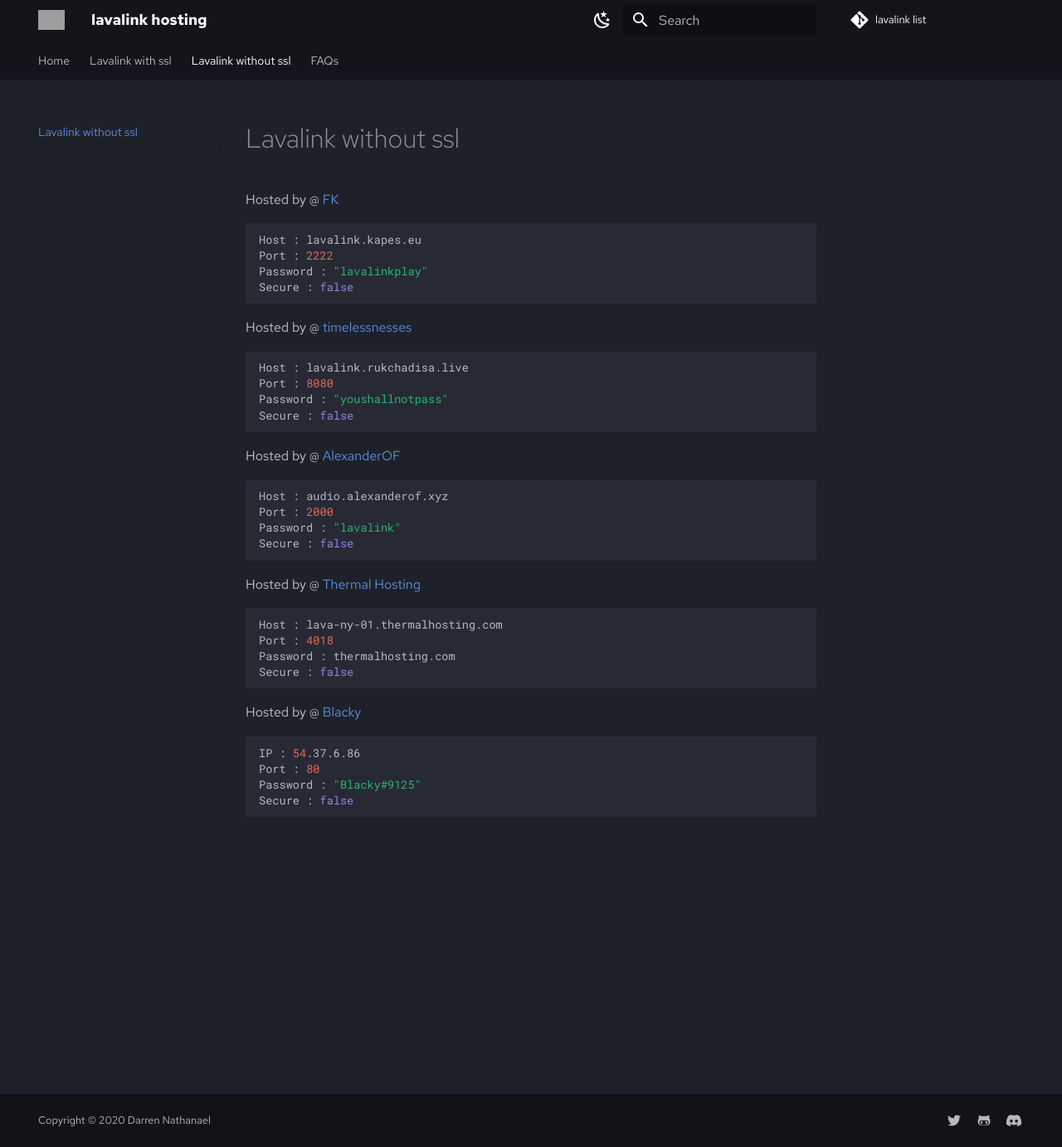
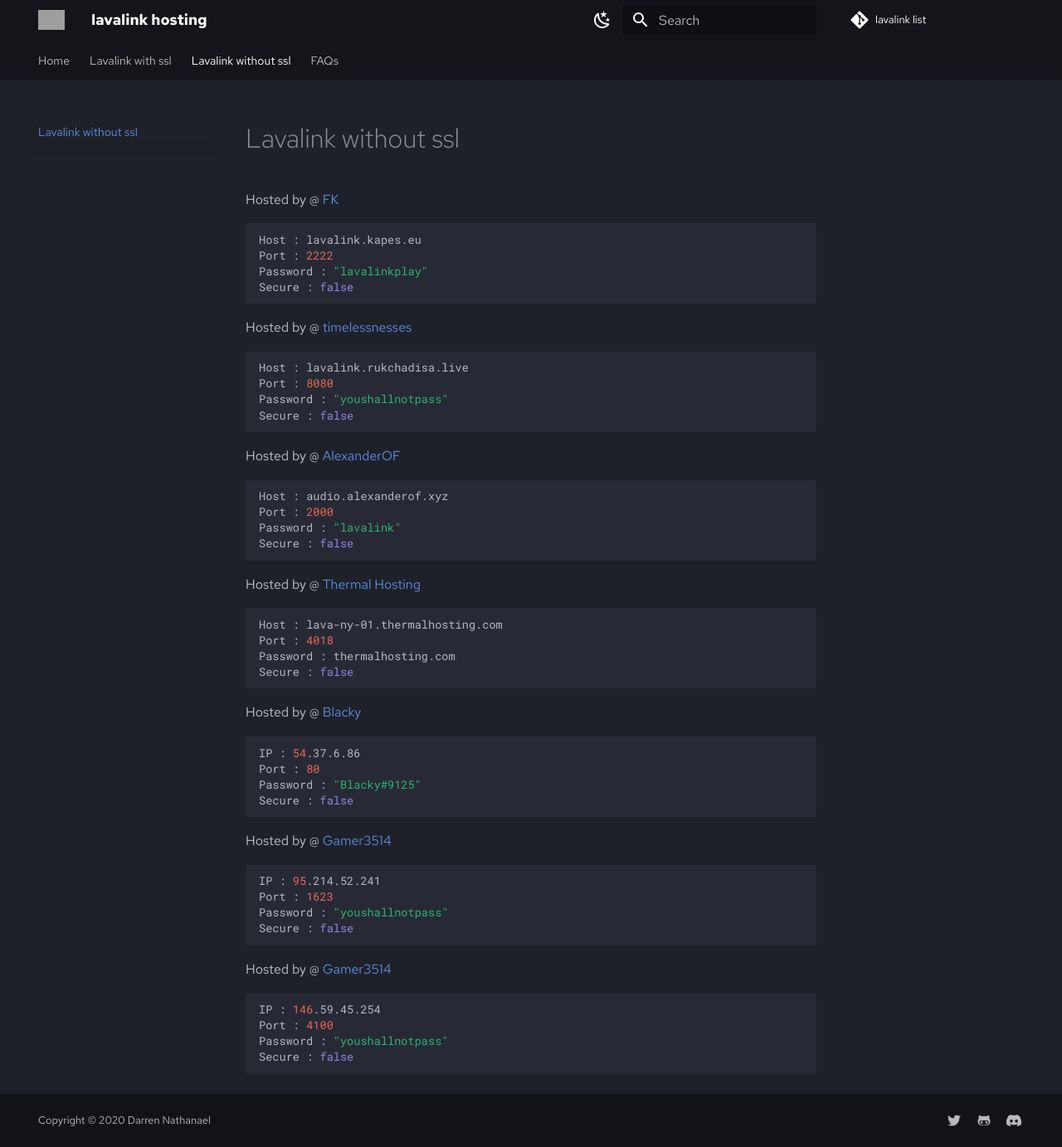
Before and after one commit to DarrenOfficial/lavalink-list, an MkDocs documentation site: the page built from docs/NoSSL/lavalink-without-ssl.md, in a window 1280 px wide and 1383 px high. Shown: the whole window at 83% size. Built offline with MkDocs 1.6.1 and Material for MkDocs 9.7.7, drawn with Linux system fonts in a browser that asks for light colours; comment, search, counter and statistics services are not loaded; grey boxes are pictures that could not be loaded.

Commit message:
Update docs/NoSSL/lavalink-without-ssl.md

````diff
--- a/docs/NoSSL/lavalink-without-ssl.md
+++ b/docs/NoSSL/lavalink-without-ssl.md
@@ -43,3 +43,17 @@ Port : 80
 Password : "Blacky#9125"
 Secure : false
 ```
+Hosted by @ [Gamer3514](https://github.com/thegamer3514)
+```bash
+IP : 95.214.52.241
+Port : 1623
+Password : "youshallnotpass"
+Secure : false
+```
+Hosted by @ [Gamer3514](https://github.com/thegamer3514)
+```bash
+IP : 146.59.45.254
+Port : 4100
+Password : "youshallnotpass"
+Secure : false
+```
````
